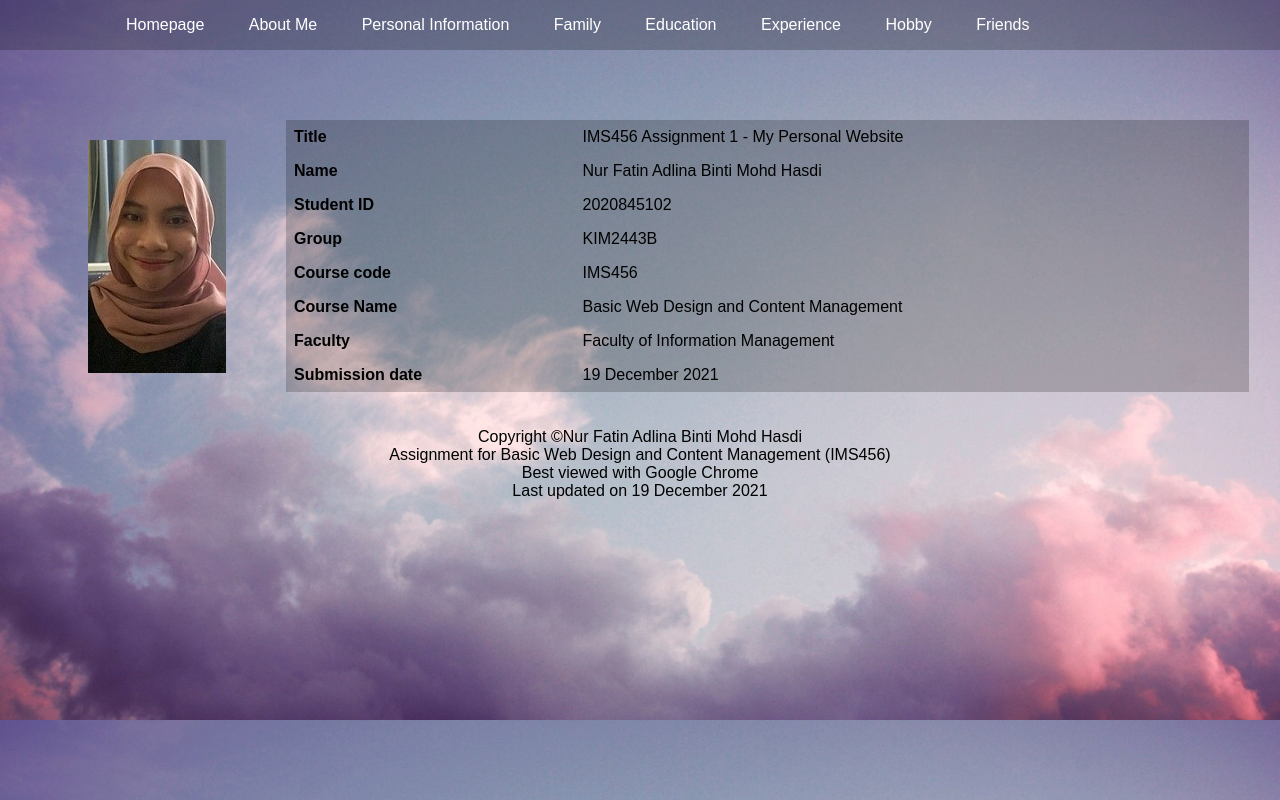
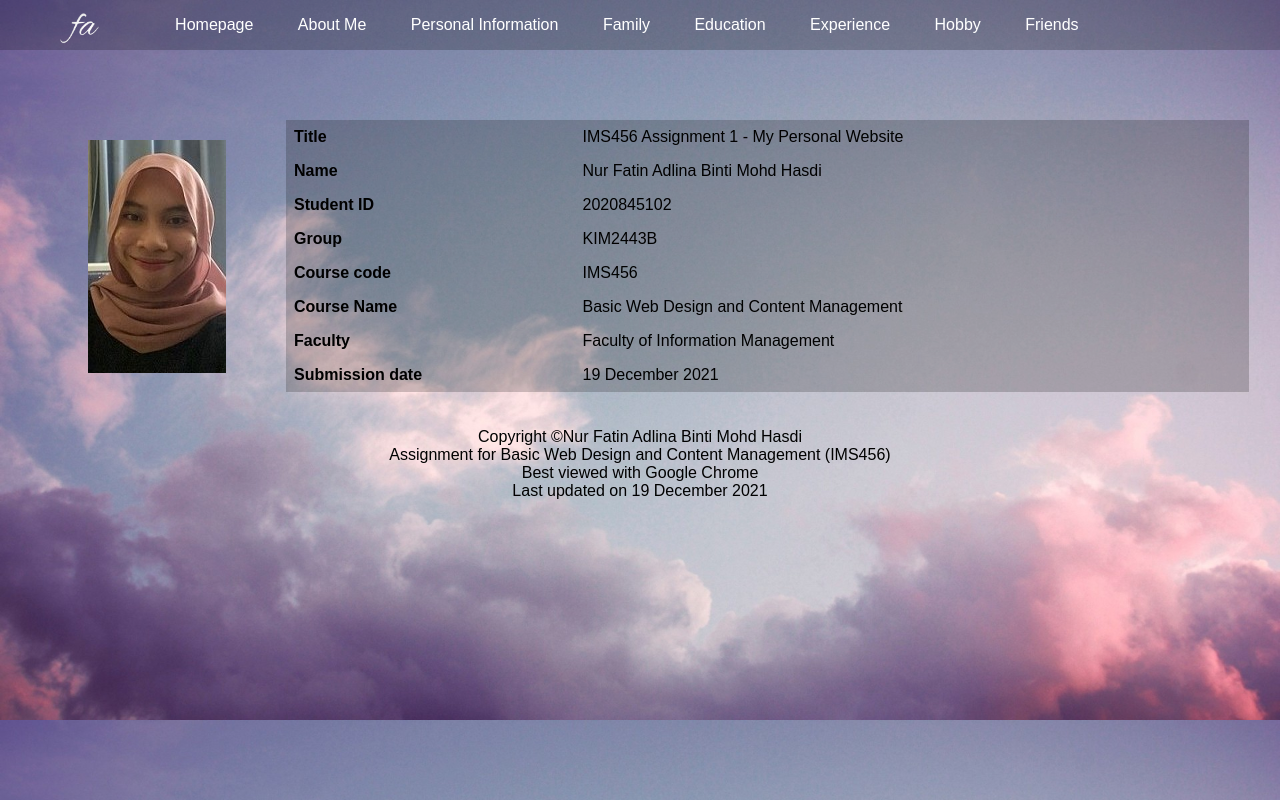
Before and after one commit to fatinadlyna/Fatin-sPersonalWebsite, a plain HTML site: page aboutme.html in a window 1280 px wide. Drawn offline with Linux system fonts and the light colour scheme; files whose address does not match are found by name.

Commit message:
Update aboutme.html

```diff
--- a/aboutme.html
+++ b/aboutme.html
@@ -7,7 +7,7 @@
    </head>
     <body>
      <header>
-      <img src="homepage folder/name.png">
+      <img src="name.png">
        <nav>
         <ul>
           <li><a href="index.html">Homepage</a></li>
```
